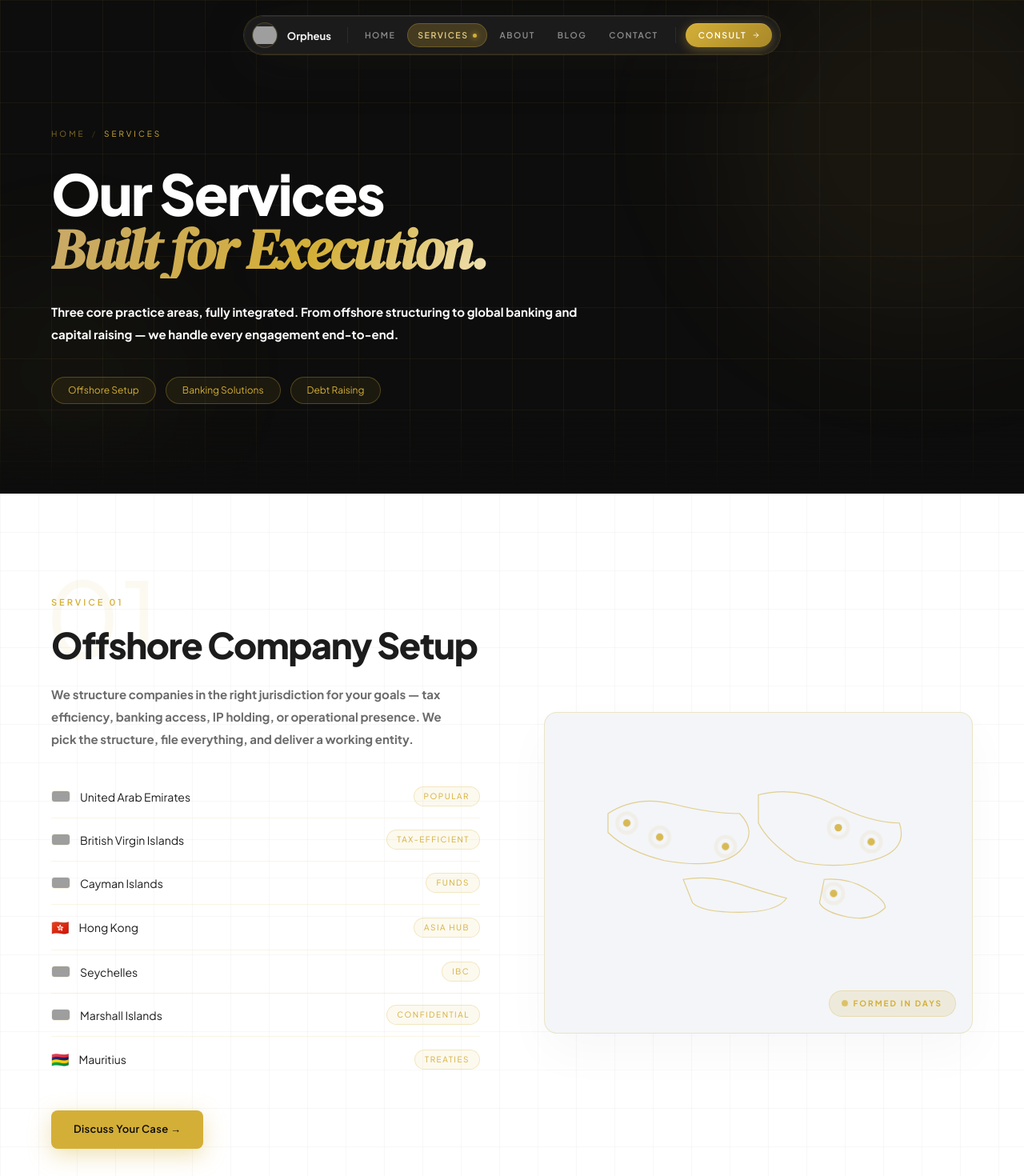
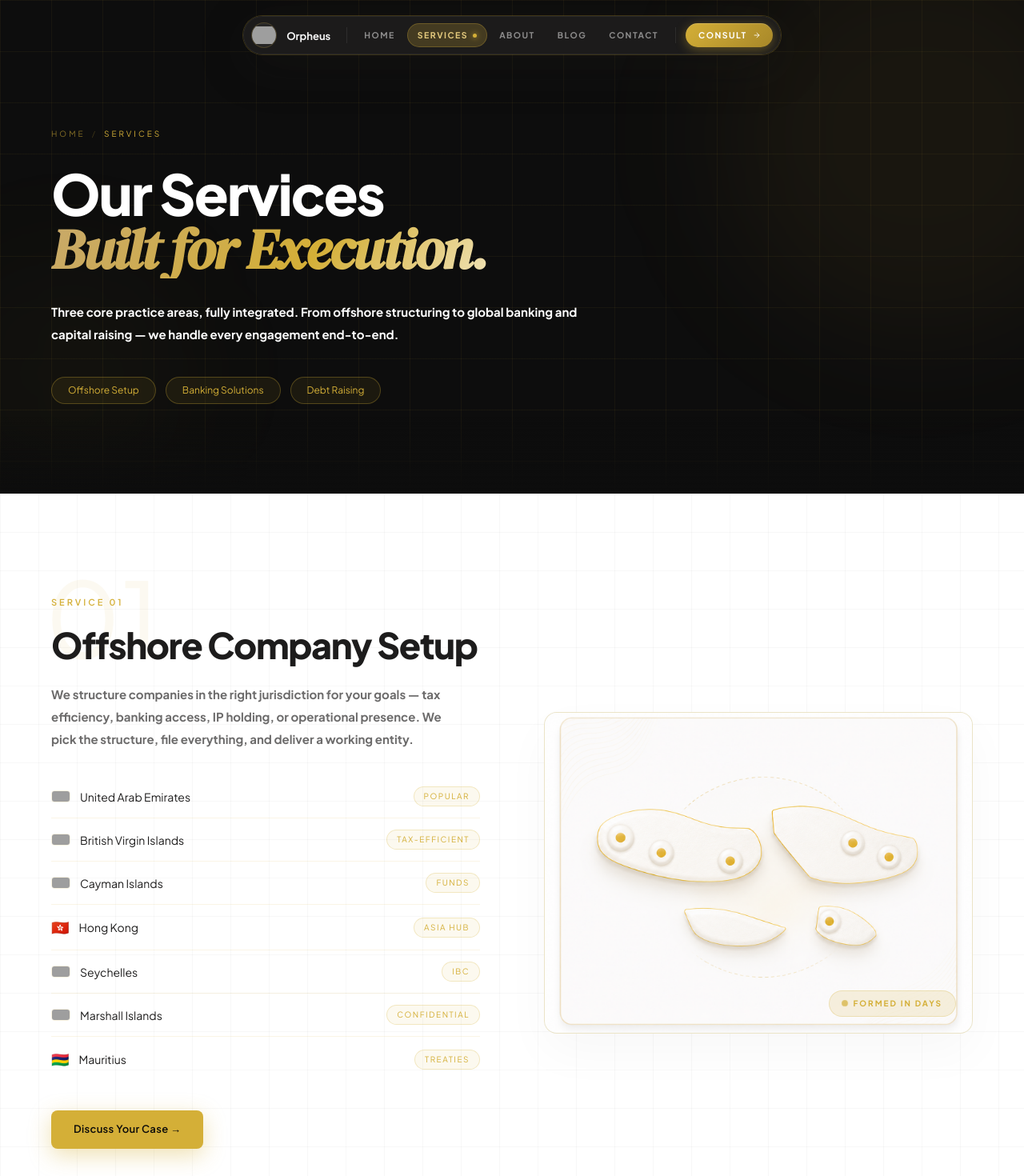
Before and after one commit to sahil-009/orpheus, a React (Vite) app: page /services in a window 1280 px wide. Shown: the top 1470 px of the page at 80% size. Built offline with nearby package versions, Linux system fonts and the light colour scheme; grey boxes are pictures that could not be loaded; the HTML template or start-up script is replaced by a standard one.

Commit message:
added pic

```diff
--- a/src/components/home/HomeContact.tsx
+++ b/src/components/home/HomeContact.tsx
@@ -310,8 +310,8 @@ export function HomeContact() {
                   Your Future.
                 </span>
               </h2>
-              <p className="mt-4 font-body text-[15px] leading-relaxed"
-                style={{ color: "rgba(255,255,255,0.4)", maxWidth: 420 }}>
+              <p className="mt-4 font-body text-[15px] leading-relaxed font-bold"
+                style={{ color: "rgba(255,255,255,0.75)", maxWidth: 420 }}>
                 Book a free 30-minute consultation. We'll map your structure, jurisdictions and next steps — in plain English.
               </p>
             </div>
--- a/src/components/layout/Navbar.tsx
+++ b/src/components/layout/Navbar.tsx
@@ -162,7 +162,7 @@ export function Navbar() {
                           <NavLink to={l.to} end={l.to === "/"}>
                             {({ isActive }) => (
                               <motion.span
-                                className="relative flex items-center gap-1.5 px-3 py-1.5 rounded-full font-display font-semibold text-[10.5px] uppercase tracking-[1.5px] whitespace-nowrap select-none"
+                                className="relative flex items-center gap-1.5 px-3 py-1.5 rounded-full font-display font-bold text-[10.5px] uppercase tracking-[1.5px] whitespace-nowrap select-none"
                                 animate={{
                                   background: isActive ? "rgba(212,175,55,0.22)" : "rgba(0,0,0,0)",
                                   color: isActive ? "#E5CB7E" : "rgba(255,255,255,0.5)",
@@ -206,7 +206,7 @@ export function Navbar() {
               {/* ── CTA pill (always visible) ── */}
               <Link to="/contact" className="flex-none">
                 <motion.button
-                  className="flex items-center gap-1.5 rounded-full font-display font-semibold text-[10.5px] uppercase tracking-[1.5px] text-white whitespace-nowrap"
+                  className="flex items-center gap-1.5 rounded-full font-display font-bold text-[10.5px] uppercase tracking-[1.5px] text-white whitespace-nowrap"
                   animate={{
                     paddingLeft: expanded ? 16 : 14,
                     paddingRight: expanded ? 16 : 14,
@@ -351,7 +351,7 @@ export function Navbar() {
                 </a>
                 <Link to="/contact">
                   <button
-                    className="w-full flex items-center justify-center gap-2 rounded-2xl py-4 font-display font-semibold text-[13px] uppercase tracking-[2px] text-white"
+                    className="w-full flex items-center justify-center gap-2 rounded-2xl py-4 font-display font-bold text-[13px] uppercase tracking-[2px] text-white"
                     style={{
                       background: "linear-gradient(135deg, #D4AF37 0%, #A88829 100%)",
                       boxShadow: "0 8px 32px rgba(212,175,55,0.38)",
--- a/src/pages/ServicesPage.tsx
+++ b/src/pages/ServicesPage.tsx
@@ -9,25 +9,14 @@ import { ProcessTimeline } from "@/components/home/ProcessTimeline";
 function WorldMapVisual() {
   return (
     <div
-      className="relative aspect-[4/3] w-full rounded-2xl overflow-hidden p-8"
+      className="relative aspect-[4/3] w-full rounded-2xl overflow-hidden"
       style={{ background: "#F3F5F8", border: "1px solid rgba(212,175,55,0.25)", boxShadow: "0 24px 60px rgba(29,28,28,0.03)" }}
     >
-      <svg viewBox="0 0 400 220" className="w-full h-auto opacity-85">
-        <g stroke="#D4AF37" strokeWidth="1" fill="none" opacity="0.65">
-          <path d="M40 80 Q70 60 110 70 T180 80 Q200 100 180 120 T100 130 Q60 120 40 100 Z" />
-          <path d="M200 60 Q240 50 280 70 T350 90 Q360 120 320 130 T240 130 Q210 110 200 90 Z" />
-          <path d="M120 150 Q150 145 180 155 T230 170 Q220 185 180 185 T130 175 Z" />
-          <path d="M270 150 Q295 148 315 160 T335 180 Q320 195 295 190 T265 175 Z" />
-        </g>
-        {[{ x: 285, y: 95 }, { x: 95, y: 105 }, { x: 320, y: 110 }, { x: 165, y: 115 }, { x: 280, y: 165 }, { x: 60, y: 90 }]
-          .map((p, i) => (
-            <g key={i}>
-              <circle cx={p.x} cy={p.y} r="4" fill="#D4AF37" />
-              <circle cx={p.x} cy={p.y} r="4" fill="none" stroke="#D4AF37" strokeWidth="1.5"
-                className="pulse-ring" style={{ transformOrigin: `${p.x}px ${p.y}px` }} />
-            </g>
-          ))}
-      </svg>
+      <img
+        src="/image.png"
+        alt="Formed in Days"
+        className="w-full h-full object-cover"
+      />
 
       <div className="absolute bottom-5 right-5 flex items-center gap-2 rounded-full bg-gold/15 border border-gold/25 px-4 py-2">
         <span className="h-1.5 w-1.5 rounded-full bg-gold pulse-dot" />
```
